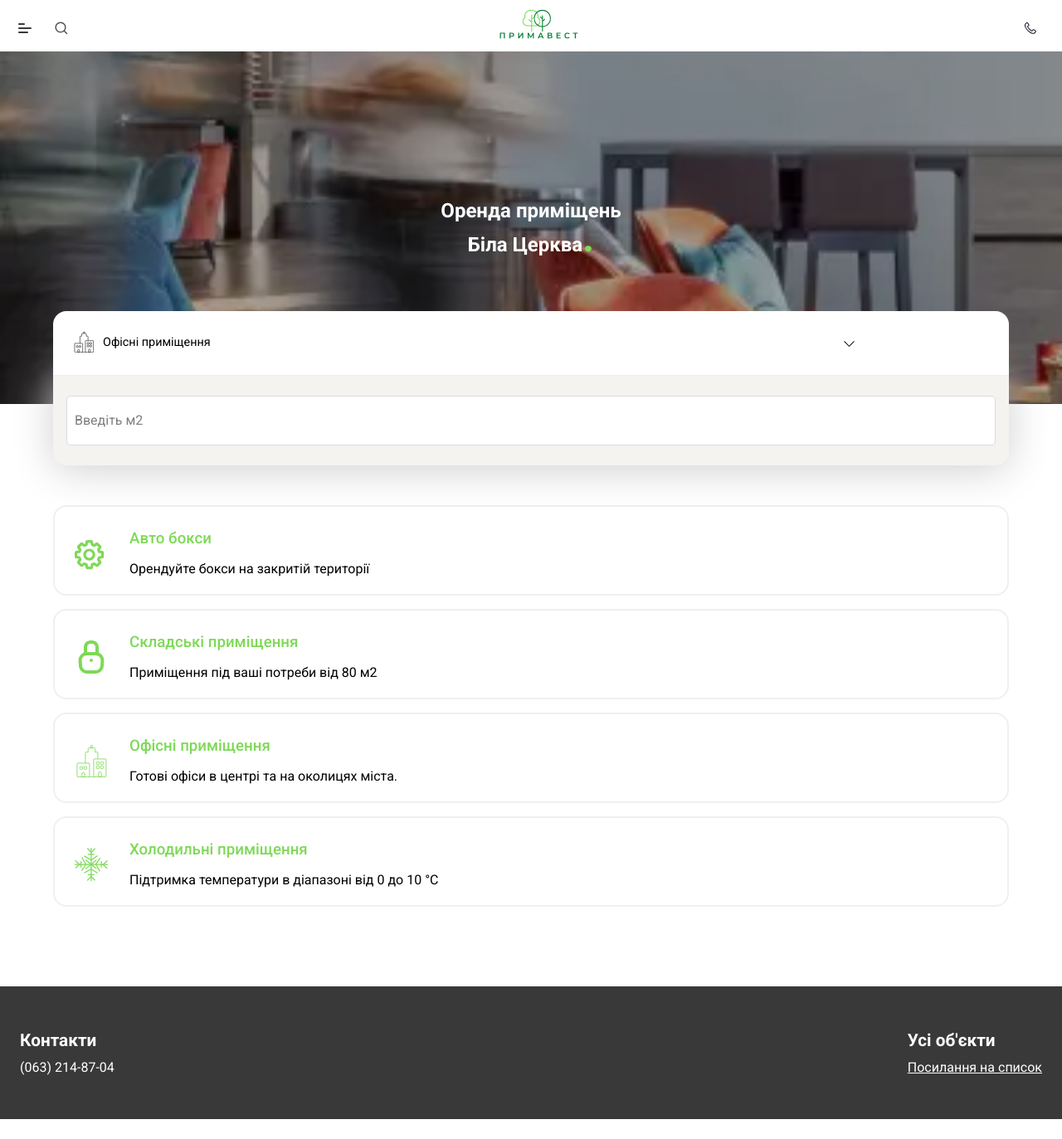
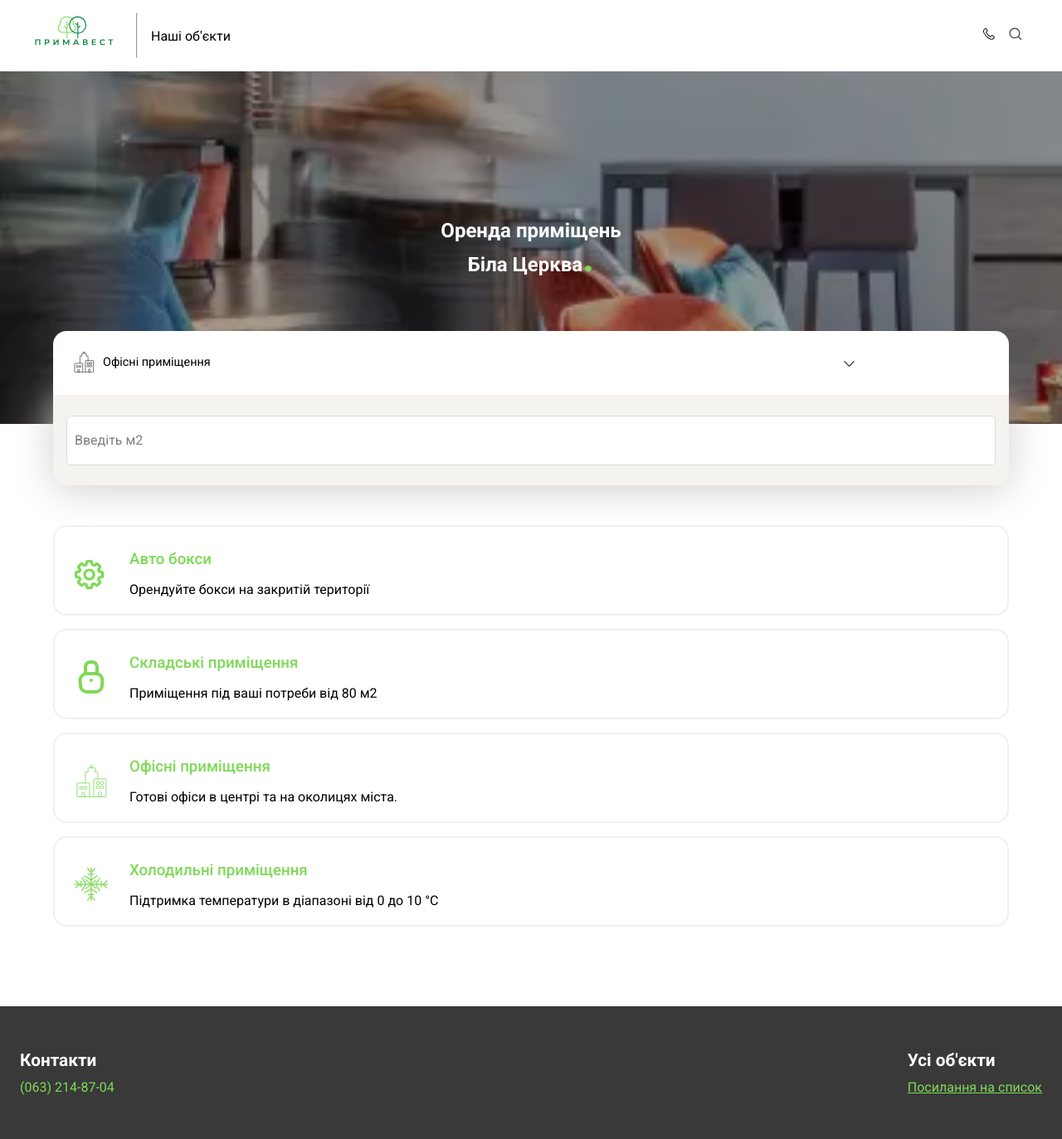
Before and after one commit to VLSLV333/StorageNextJS, a Next.js app: page / in a window 1280 px wide. Shown: the whole page at 83% size. Before the commit the page ends 1349 px from the top, so only its background shows below. Built offline with nearby package versions, Linux system fonts and the light colour scheme.

Commit message:
feat: begin desktop header.

```diff
--- a/components/mainPage/footer/Footer.jsx
+++ b/components/mainPage/footer/Footer.jsx
@@ -1,8 +1,9 @@
-import style from './Fotter.module.scss';
+import style from "./Fotter.module.scss";
 
 export default function Footer() {
   return (
     <footer className={style.foot}>
+      <div className={style.footContainer}>
         <section>
           <h2>Контакти</h2>
           <p>(063) 214-87-04</p>
@@ -13,6 +14,7 @@ export default function Footer() {
             <p>Посилання на список</p>
           </a>
         </section>
+      </div>
     </footer>
   );
 }
--- a/components/mainPage/footer/Fotter.module.scss
+++ b/components/mainPage/footer/Fotter.module.scss
@@ -1,8 +1,12 @@
 .foot {
   background-color: #393939;
-  color: white;
   padding: 1.5rem;
   min-height: 20vh;
+  display: grid;
+}
+
+.footContainer {
+  color: white;
   display: flex;
   justify-content: space-between;
   align-items: center;
@@ -10,7 +14,10 @@
     font-size: 1.3rem;
     margin-bottom: 0.7rem;
   }
+  & p {
+    color: #7ed957;
+  }
   & a {
-    color: white;
+    color: #7ed957;
   }
 }
--- a/components/mainPage/header/Header.jsx
+++ b/components/mainPage/header/Header.jsx
@@ -1,14 +1,14 @@
-import Burger from './vectors/burger/Burger';
-import Find from './vectors/find/Find';
-import Phone from './vectors/phone/Phone';
-import Logo from './vectors/logo/Logo';
+import Burger from "./vectors/burger/Burger";
+import Find from "./vectors/find/Find";
+import Phone from "./vectors/phone/Phone";
+import Logo from "./vectors/logo/Logo";
 
-import style from './Header.module.scss';
+import style from "./Header.module.scss";
 
 function Header() {
   return (
     <header>
-      <nav className={style.nav}>
+      <nav className={style.navMobile}>
         <ul className={style.ul}>
           <li>
             <ul className={style.nestedUl}>
@@ -36,6 +36,42 @@ function Header() {
           </li>
         </ul>
       </nav>
+      <nav className={style.navDesktop}>
+        <ul
+          style={{
+            display: "flex",
+            justifyContent: "space-between",
+            padding: "0 2rem",
+          }}
+        >
+          <li>
+            <ul style={{ display: "flex", gap: "1rem", alignItems: "center" }}>
+              <li>
+                <a href="./">
+                  <Logo />
+                </a>
+              </li>
+              <hr style={{ height: "3.4rem", backgroundColor: "#EBEBEB" }} />
+              <li>Наші об&apos;єкти</li>
+            </ul>
+          </li>
+          <li style={{ display: "flex", alignItems: "center" }}>
+            <ul style={{ display: "flex", gap: "1rem" }}>
+              <li>
+                <button type="button">
+                  <Phone />
+                </button>
+              </li>
+              <li>
+                {" "}
+                <button type="button">
+                  <Find />
+                </button>
+              </li>
+            </ul>
+          </li>
+        </ul>
+      </nav>
     </header>
   );
 }
--- a/components/mainPage/header/Header.module.scss
+++ b/components/mainPage/header/Header.module.scss
@@ -1,4 +1,4 @@
-.nav {
+.navMobile {
   min-height: 55px;
   padding: 0.5rem  1rem 0 0.5rem;
 }
@@ -25,3 +25,16 @@
   flex-direction: row;
   justify-content: space-between;
 }
+.navDesktop{
+  display: none;
+}
+
+@media only screen and (min-width: 768px) {
+  .navMobile {
+    display: none;
+  }
+  .navDesktop{
+    display: block;
+    padding: 1rem;
+  }
+}
--- a/components/mainPage/header/vectors/logo/Logo.jsx
+++ b/components/mainPage/header/vectors/logo/Logo.jsx
@@ -1,3 +1,5 @@
+import style from "./Logo.module.scss";
+
 function Logo() {
   return (
     <svg
@@ -8,7 +10,7 @@ function Logo() {
       height="50"
       preserveAspectRatio="xMidYMid meet"
       version="1.0"
-      style={{position:'relative', right:'9%'}}
+      className={style.logo}
     >
       <defs>
         <g />
--- /dev/null
+++ b/components/mainPage/header/vectors/logo/Logo.module.scss
@@ -0,0 +1,4 @@
+.logo {
+  position: relative;
+  right: 9%;
+}
```
Lines whose indentation alone changed are shown as unchanged.
